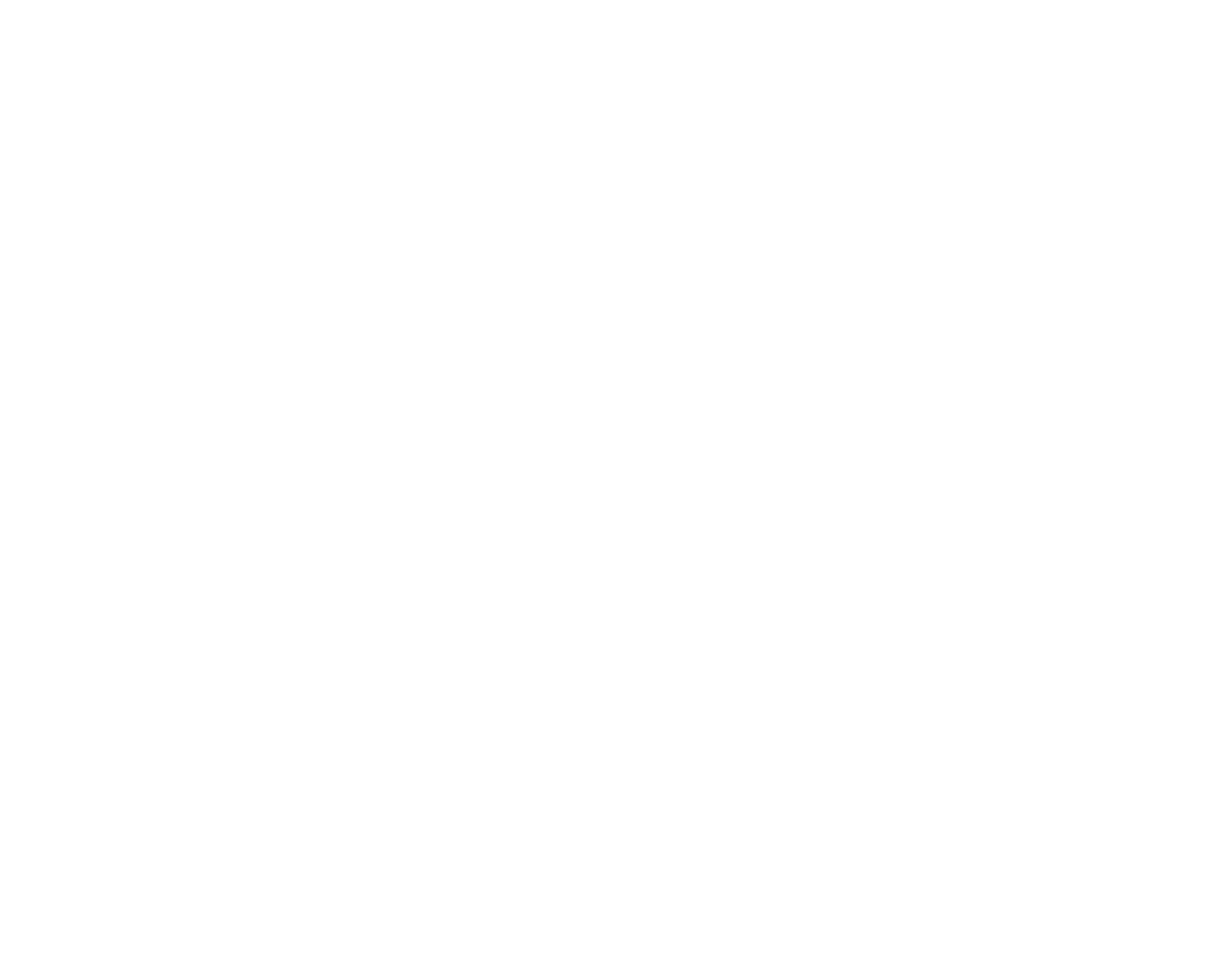
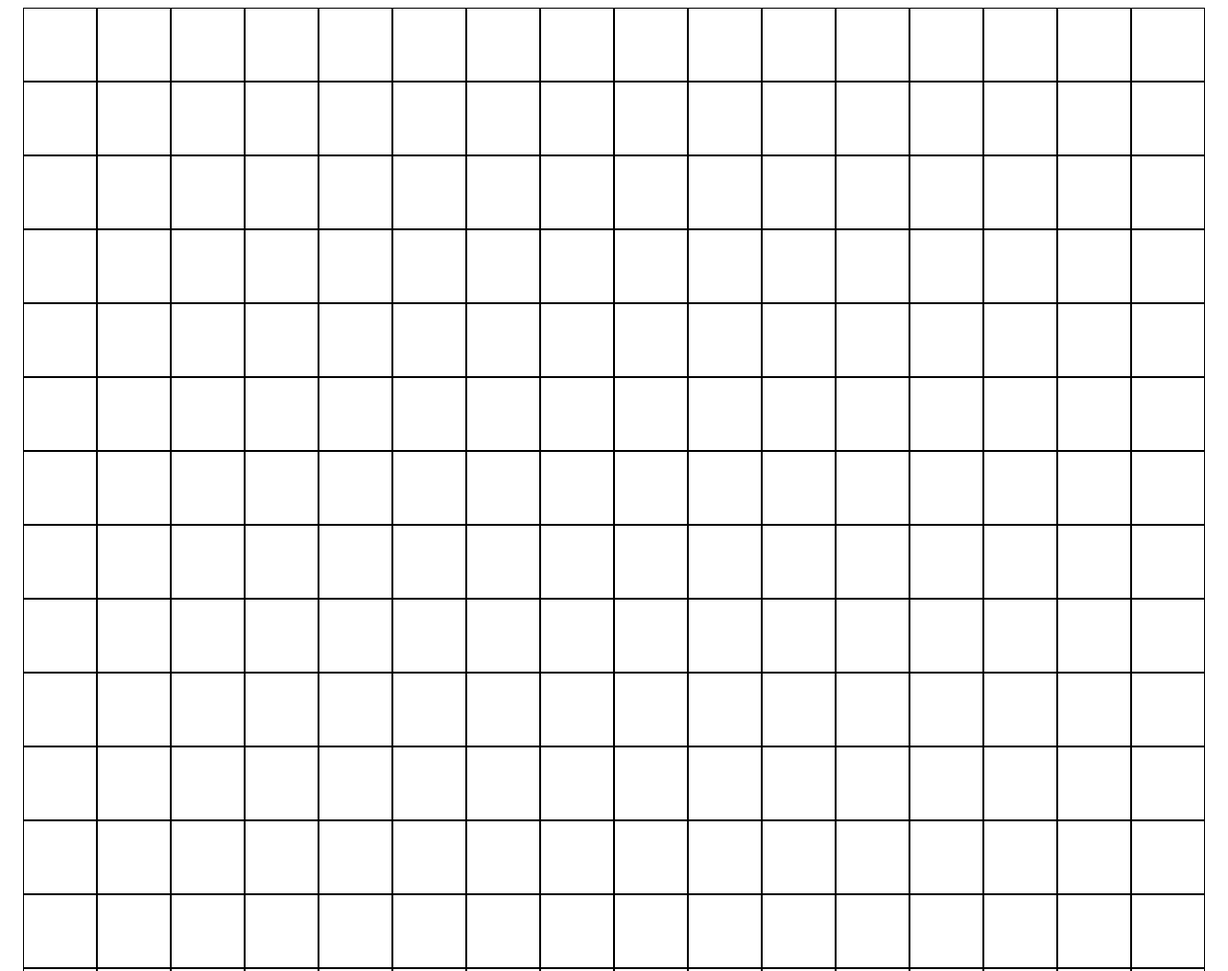
Before and after one commit to rutland-dev/etch-a-sketch, a plain HTML site: page index.html in a window 1280 px wide. Shown: the top 1012 px of the page at 96% size. Before the commit the page ends 800 px from the top, so only its background shows below. Drawn offline with Linux system fonts and the light colour scheme.

Commit message:
Add grid creation and mouseover functionality
Created the for loop to generate the grid and added the color-change
effect on mouseover.

```diff
--- a/css/style.css
+++ b/css/style.css
@@ -0,0 +1,4 @@
+#grid-container {
+    display: flex;
+    flex-direction: column;
+}
--- a/js/script.js
+++ b/js/script.js
@@ -0,0 +1,21 @@
+let gridContainer = document.querySelector('#grid-container');
+
+for (let i = 0; i < 16; i++) {
+    let gridRow = document.createElement('div');
+    gridRow.classList.add('grid-row');
+    gridRow.style.display = 'flex';
+    gridRow.style.alignItems = 'center';
+    gridRow.style.justifyContent = 'center';
+    gridContainer.appendChild(gridRow);
+    for (let n = 0; n < 16; n++) {
+        let square = document.createElement('div');
+        square.classList.add('square');
+        square.style.border = '1px solid black';
+        square.style.width = '75px';
+        square.style.height = '75px';
+        square.addEventListener('mouseover', () => {
+            square.style.backgroundColor = 'blue';
+        })
+        gridRow.appendChild(square);
+    }
+}
```
Also changed, not shown: index.html (line endings or trailing spaces).
